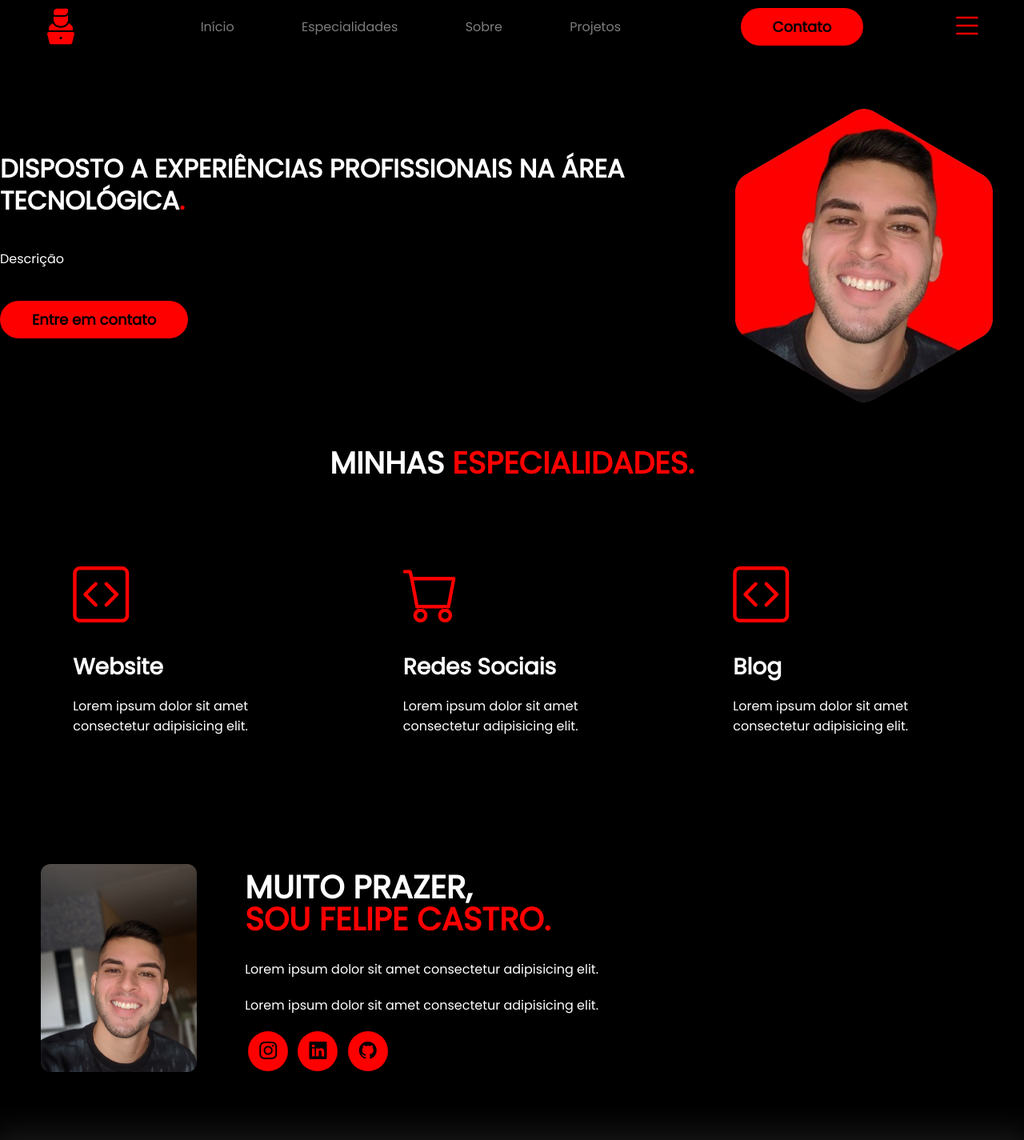
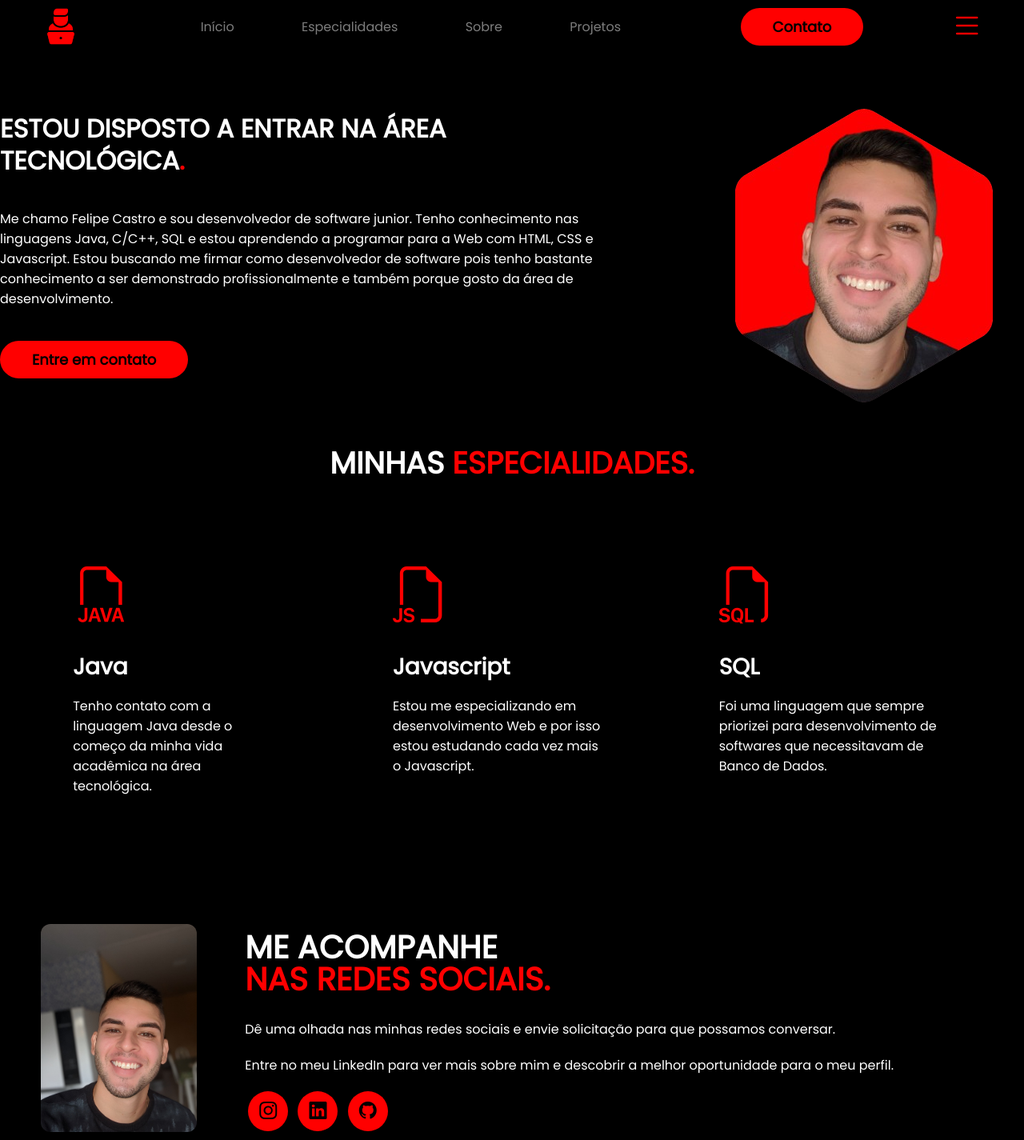
Before and after one commit to lfelipecastro/Portfolio, a plain HTML site: page index.html in a window 1280 px wide. Shown: the part 37-1462 px from the top of the page at 80% size. Drawn offline with nearby package versions, Linux system fonts and the light colour scheme.

Commit message:
Portfolio finalizado

```diff
--- a/index.html
+++ b/index.html
@@ -63,8 +63,13 @@
             <div class="interface">
                 <div class="flex">
                     <div class="txt-topo-site">
-                        <h1>DISPOSTO A EXPERIÊNCIAS PROFISSIONAIS NA ÁREA TECNOLÓGICA<span>.</span></h1>
-                        <p>Descrição</p>
+                        <h1>ESTOU DISPOSTO A ENTRAR NA ÁREA TECNOLÓGICA<span>.</span></h1>
+                        <p>Me chamo Felipe Castro e sou desenvolvedor de software junior. Tenho conhecimento
+                            nas linguagens Java, C/C++, SQL e estou aprendendo a programar para a Web com HTML,
+                            CSS e Javascript. Estou buscando me firmar como desenvolvedor de software pois tenho
+                            bastante conhecimento a ser demonstrado profissionalmente e também porque gosto da
+                            área de desenvolvimento.
+                        </p>
 
                         <div class="btn-contato">
                             <a href="#">
@@ -84,19 +89,19 @@
                 <h2 class="titulo">MINHAS <span>ESPECIALIDADES.</span></h2>
                 <div class="flex">
                     <div class="especialidades-box">
-                        <i class="bi bi-code-square"></i>
-                        <h3>Website</h3>
-                        <p>Lorem ipsum dolor sit amet consectetur adipisicing elit.</p>
+                        <i class="bi bi-filetype-java"></i>
+                        <h3>Java</h3>
+                        <p>Tenho contato com a linguagem Java desde o começo da minha vida acadêmica na área tecnológica.</p>
                     </div><!--especialidades-box-->
                     <div class="especialidades-box">
-                        <i class="bi bi-cart"></i>
-                        <h3>Redes Sociais</h3>
-                        <p>Lorem ipsum dolor sit amet consectetur adipisicing elit.</p>
+                        <i class="bi bi-filetype-js"></i>
+                        <h3>Javascript</h3>
+                        <p>Estou me especializando em desenvolvimento Web e por isso estou estudando cada vez mais o Javascript.</p>
                     </div><!--especialidades-box-->
                     <div class="especialidades-box">
-                        <i class="bi bi-code-square"></i>
-                        <h3>Blog</h3>
-                        <p>Lorem ipsum dolor sit amet consectetur adipisicing elit.</p>
+                        <i class="bi bi-filetype-sql"></i>
+                        <h3>SQL</h3>
+                        <p>Foi uma linguagem que sempre priorizei para desenvolvimento de softwares que necessitavam de Banco de Dados.</p>
                     </div><!--especialidades-box-->
                 </div><!--flex-->
             </div><!--interface-->
@@ -109,9 +114,9 @@
                         <img id="minha-foto" src="images/foto.jpeg" alt="Minha foto">
                     </div><!--img-sobre-->
                     <div class="txt-sobre">
-                        <h2>MUITO PRAZER, <span>SOU FELIPE CASTRO.</span></h2>
-                        <p>Lorem ipsum dolor sit amet consectetur adipisicing elit.</p>
-                        <p>Lorem ipsum dolor sit amet consectetur adipisicing elit.</p>
+                        <h2>ME ACOMPANHE <span>NAS REDES SOCIAIS.</span></h2>
+                        <p>Dê uma olhada nas minhas redes sociais e envie solicitação para que possamos conversar.</p>
+                        <p>Entre no meu LinkedIn para ver mais sobre mim e descobrir a melhor oportunidade para o meu perfil.</p>
                         <div class="btn-social">
                             <a href="https://www.instagram.com/felipecaslb"><button><i class="bi bi-instagram"></i></button></a>
                             <a href="https://www.linkedin.com/in/lfelipecastro"><button><i class="bi bi-linkedin"></i></button></a>
@@ -126,14 +131,14 @@
             <div class="interface">
                 <h2 class="titulo">MEU <span>PORTFÓLIO.</span></h2>
                 <div class="flex">
-                    <div class="img-port" style="background-image: url(images/foto.jpeg);">
-                        <div class="overlay">Projeto 1</div>
+                    <div class="img-port" style="background-image: url(images/projeto1.png);">
+                        <div class="overlay">Reprodutor de Músicas</div>
                     </div>
-                    <div class="img-port" style="background-image: url(images/foto.jpeg);">
-                        <div class="overlay">Projeto 2</div>
+                    <div class="img-port" style="background-image: url(images/projeto2.png);">
+                        <div class="overlay">Projeto de Academia</div>
                     </div>
-                    <div class="img-port" style="background-image: url(images/foto.jpeg);">
-                        <div class="overlay">Projeto 3</div>
+                    <div class="img-port" style="background-image: url(images/projeto3.png);">
+                        <div class="overlay">Portfólio</div>
                     </div>
                 </div><!--flex-->
             </div><!--interface-->
```
Also changed, not shown: images/projeto1.png (added), images/projeto2.png (added), images/projeto3.png (added).
